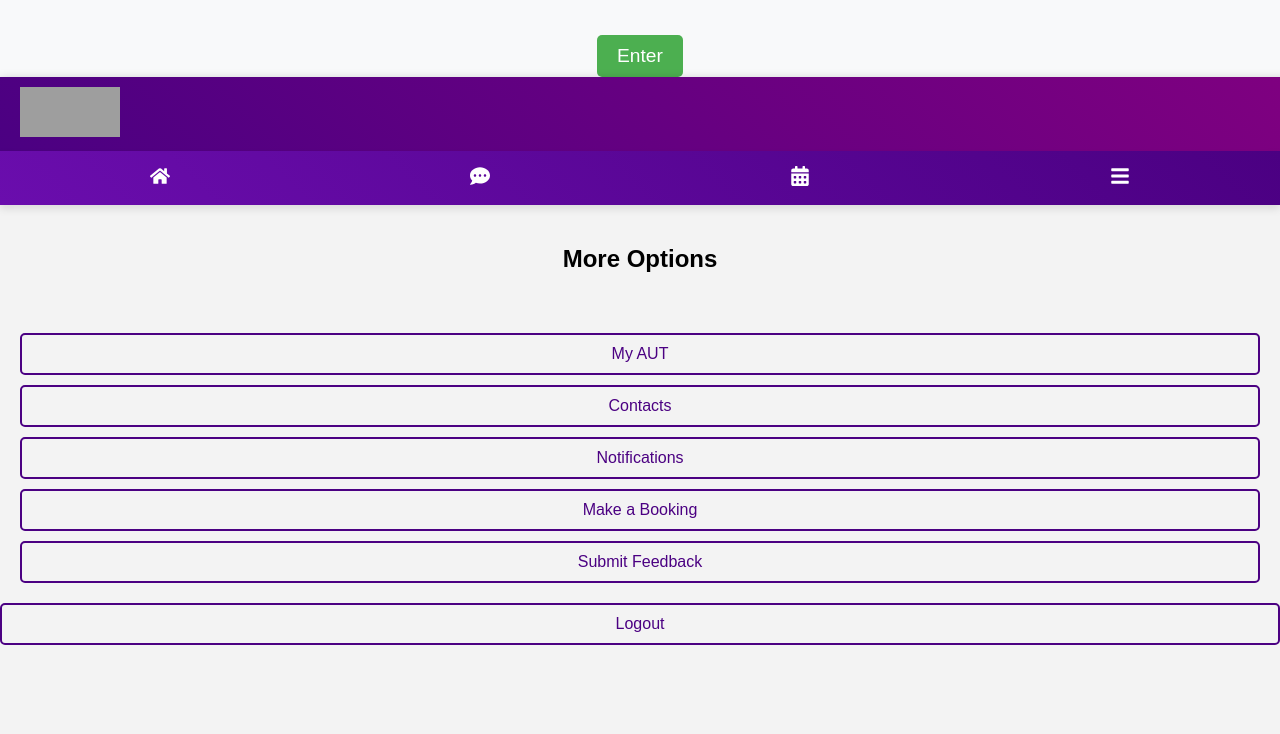
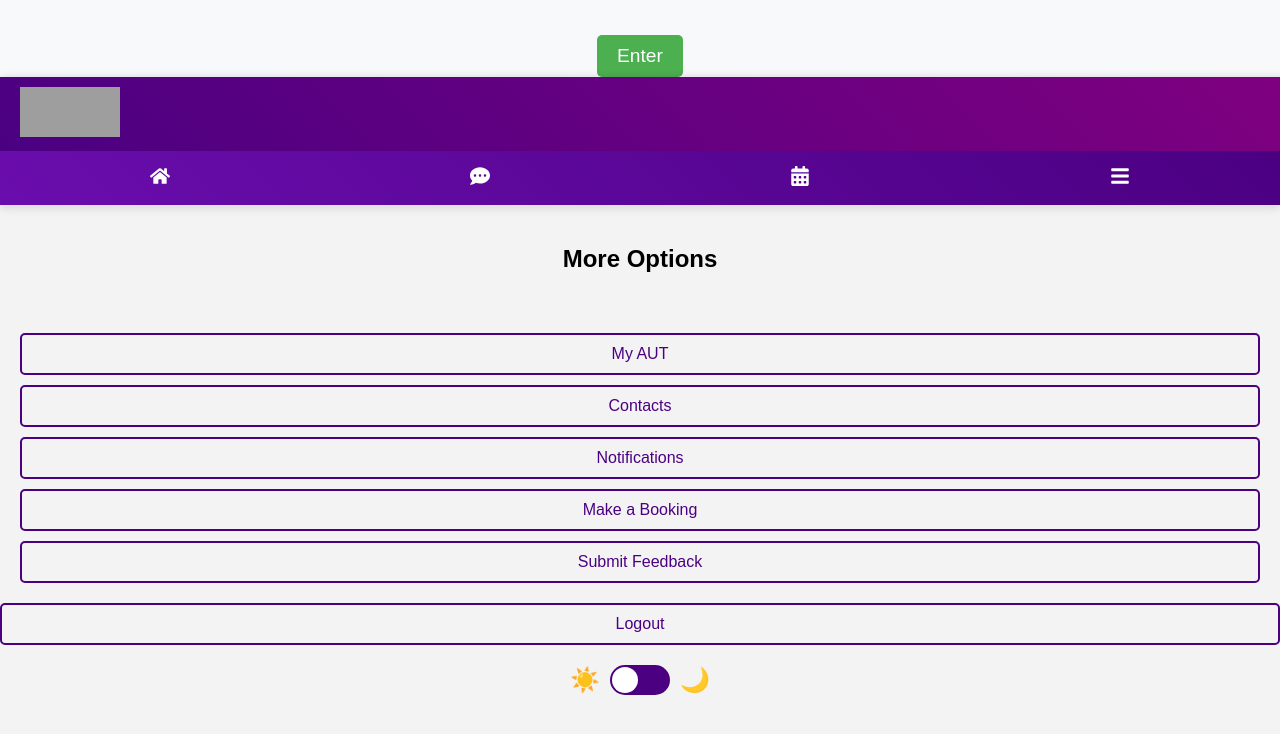
Before and after one commit to vst2213/AUT-Plus, a React (Create React App) app in the folder autplus/: page /more in a window 1280 px wide. Shown: the top 734 px of the page. Built offline with nearby package versions, Linux system fonts and the light colour scheme; grey boxes are pictures that could not be loaded.

Commit message:
Dark Mode
Dark Mode

```diff
--- a/autplus/src/MorePage.js
+++ b/autplus/src/MorePage.js
@@ -1,4 +1,4 @@
-import React from "react";
+import React, { useState, useEffect } from "react";
 import "./Morepage.css";
 import { signOut } from "firebase/auth";
 import { auth } from "./firebase";
@@ -7,6 +7,24 @@ import { FaHome, FaCommentDots, FaCalendarAlt, FaBars } from "react-icons/fa";
 
 const MorePage = () => {
   const navigate = useNavigate();
+  const [darkMode, setDarkMode] = useState(false);
+
+  // 로컬 스토리지에서 다크모드 상태 불러오기
+  useEffect(() => {
+    const savedMode = localStorage.getItem("darkMode") === "true";
+    setDarkMode(savedMode);
+    document.body.className = savedMode ? "dark" : "light";
+  }, []);
+
+  // 다크모드 토글 핸들러
+  const toggleDarkMode = () => {
+    setDarkMode((prevMode) => {
+      const newMode = !prevMode;
+      localStorage.setItem("darkMode", newMode);
+      document.body.className = newMode ? "dark" : "light";
+      return newMode;
+    });
+  };
 
   const handleLogout = async () => {
     try {
@@ -47,18 +65,23 @@ const MorePage = () => {
       <div className="options">
         <button onClick={() => navigate("/my-details")}>My AUT</button>
         <button onClick={() => navigate("/contacts")}>Contacts</button>
-        <button onClick={() => navigate("/notifications")}>
-          Notifications
-        </button>
-        <button onClick={() => navigate("/make-booking")}>
-          Make a Booking
-        </button>
-        {/* New Submit Feedback Button */}
+        <button onClick={() => navigate("/notifications")}>Notifications</button>
+        <button onClick={() => navigate("/make-booking")}>Make a Booking</button>
         <button onClick={() => navigate("/submit-feedback")}>
           Submit Feedback
         </button>
       </div>
+
       <button onClick={handleLogout}>Logout</button>
+
+      {/* 다크모드 토글 스위치 */}
+      <div className="toggle-container" onClick={toggleDarkMode}>
+        <span className="sun-icon">☀️</span>
+        <div className={`toggle-switch ${darkMode ? "active" : ""}`}>
+          <div className="toggle-circle"></div>
+        </div>
+        <span className="moon-icon">🌙</span>
+      </div>
     </div>
   );
 };
--- a/autplus/src/Morepage.css
+++ b/autplus/src/Morepage.css
@@ -1,3 +1,51 @@
+/* 다크모드 스위치 컨테이너 */
+.toggle-container {
+    display: flex;
+    align-items: center;
+    justify-content: center;
+    gap: 10px; /* 아이콘과 스위치 사이의 간격 */
+    margin-top: 20px;
+    cursor: pointer;
+}
+
+/* 햇빛, 달빛 아이콘 스타일 */
+.sun-icon, .moon-icon {
+    font-size: 24px;
+}
+
+/* 스위치 */
+.toggle-switch {
+    width: 60px;
+    height: 30px;
+    background-color: var(--button-border-color);
+    border-radius: 30px;
+    display: flex;
+    align-items: center;
+    position: relative;
+    transition: background-color 0.3s;
+}
+
+/* 활성화된 스위치 배경 */
+.toggle-switch.active {
+    background-color: #4b0082;
+}
+
+/* 스위치 내부의 원 */
+.toggle-circle {
+    width: 26px;
+    height: 26px;
+    background-color: white;
+    border-radius: 50%;
+    position: absolute;
+    left: 2px;
+    transition: left 0.3s;
+}
+
+/* 활성화된 스위치에서 원의 위치 */
+.toggle-switch.active .toggle-circle {
+    left: 32px;
+}
+
 /* General styling for the more container */
 .more-container {
     display: flex;
@@ -5,7 +53,25 @@
     min-height: 100vh; /* Full height of the viewport */
     width: 100vw; /* Full width of the viewport */
     font-family: Arial, sans-serif;
-    background-color: #f3f3f3; /* Set a background color */
+    background-color: var(--background-color); /* Use CSS variables */
+    color: var(--text-color); /* Use CSS variables */
+}
+
+/* CSS Variables for Light and Dark Modes */
+body.light {
+    --background-color: #f3f3f3;
+    --text-color: #000000;
+    --button-bg-color: transparent;
+    --button-text-color: #4b0082;
+    --button-border-color: #4b0082;
+}
+
+body.dark {
+    --background-color: #121212;
+    --text-color: #ffffff;
+    --button-bg-color: #4b0082;
+    --button-text-color: #ffffff;
+    --button-border-color: #ffffff;
 }
 
 /* Header styling */
@@ -59,23 +125,23 @@
 
 /* Style for buttons */
 button {
-    background-color: transparent; /* Remove background color */
-    color: #4b0082; /* Use the AUT purple color */
-    border: 2px solid #4b0082; /* Add border in the same color */
+    background-color: var(--button-bg-color); /* Use variable for background */
+    color: var(--button-text-color); /* Use variable for text color */
+    border: 2px solid var(--button-border-color); /* Use variable for border */
     border-radius: 5px; /* Rounded corners */
     padding: 10px; /* Padding for the buttons */
     font-size: 16px; /* Font size */
     cursor: pointer; /* Pointer cursor on hover */
-    transition: background-color 0.3s, color 0.3s; /* Smooth transition */
+    transition: background-color 0.3s, color 0.3s, border-color 0.3s; /* Smooth transition */
 }
 
-/* Remove hover effect for buttons */
+/* Hover effect for buttons */
 button:hover {
-    background-color: transparent; /* No change on hover */
-    color: #4b0082; /* Maintain text color */
+    background-color: var(--button-text-color); /* Swap colors on hover */
+    color: var(--button-bg-color); /* Swap text and background color */
 }
 
-/* Making sure the app stretches to fill the entire screen */
+/* Full screen */
 body, html {
     margin: 0;
     padding: 0;
```
Also changed, not shown: 1 other file (tests, documents, lock files or other folders).
